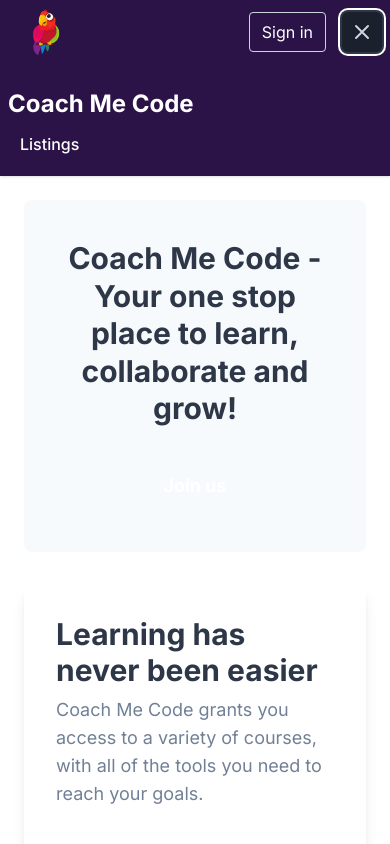
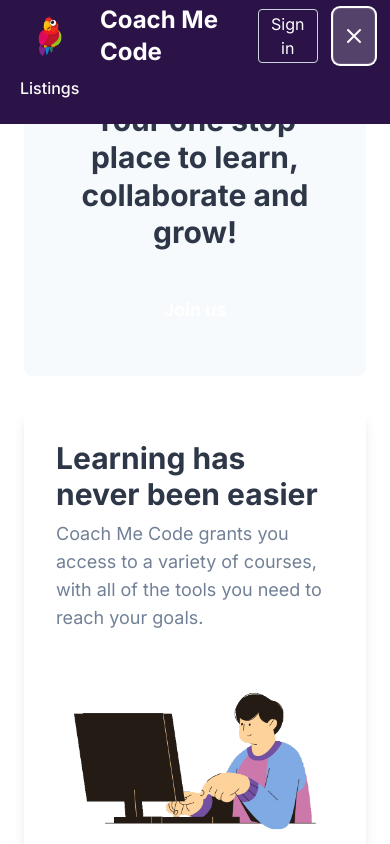
Before and after one commit to Spyabo/coach-me-code, a Next.js app: page / in a window 390 px wide. Both pictures are taken after a click on the button "Open main menu". Shown: the top 844 px of the page. Built offline with nearby package versions, Linux system fonts and the light colour scheme; no server answers.

Commit message:
fix navbar responsiveness and update pallete colors

```diff
--- a/src/app/components/Footer/Footer.tsx
+++ b/src/app/components/Footer/Footer.tsx
@@ -1,6 +1,6 @@
 export default function Footer() {
   return (
-    <footer className="z-10 py-8 x-10 px-10 text-stone-400 bg-purple-600">
+    <footer className="z-10 py-8 x-10 px-10 text-white bg-purple-800">
       <div className="container">
         <h5 className="text-lg">Coach Me Code</h5>
         <p className="mt-4 text-sm text-stone-500">
--- a/src/app/components/Navbar/Navbar.tsx
+++ b/src/app/components/Navbar/Navbar.tsx
@@ -20,10 +20,10 @@ export default function Nav() {
   return (
     <div>
       <div className="hidden md:block"></div>
-      <nav className="bg-purple-600 shadow">
-        <div className="max-w-7xl mx-auto px-4 sm:px-6 lg:px-8  text-white">
-          <div className="flex items-center justify-between h-16 py-4 md:py-0">
-            <div className="flex items-center">
+      <nav className="bg-purple-800 text-white fixed top-0 w-full py-1">
+        <div className="max-w-7xl mx-auto lg:px-7  text-white">
+          <div className="flex items-center justify-between h-16 md:px-6 px-6">
+            <div className="flex items-center justify-center">
               <a href="/">
                 <div className="flex items-center">
                   <div className="flex-grow 1">
@@ -35,7 +35,7 @@ export default function Nav() {
                     />
                   </div>
                   <div className="flex flex-wrap ">
-                    <h1 className="text-white text-3xl font-bold md:pt-0 pl-6 justify-center hidden sm:block">
+                    <h1 className="text-white text-2xl font-bold md:pt-0 pl-6 justify-center lg:text-3xl ">
                       Coach Me Code
                     </h1>
                   </div>
@@ -45,20 +45,20 @@ export default function Nav() {
                 <div className="ml-10 flex items-baseline space-x-4">
                   <a
                     href="/listings"
-                    className=" hover:bg-gray-700 text-white px-3 py-2 rounded-md text-sm font-medium"
+                    className=" hover:bg-purple-600 text-white px-3 py-2 rounded-md text-sm font-medium"
                   >
                     Listings
                   </a>
                   <a
                     href="/listings/create-listing"
-                    className=" hover:bg-gray-700 text-white px-3 py-2 rounded-md text-sm font-medium"
+                    className=" hover:bg-purple-600 text-white px-3 py-2 rounded-md text-sm font-medium"
                   >
                     Create Listing
                   </a>
                   <a
                     onClick={handleMoneyClick}
                     href={`${walletDirection}`}
-                    className="text-gray-300 hover:bg-gray-700 hover:text-white px-3 py-2 rounded-md text-sm font-medium"
+                    className="text-white hover:bg-purple-600 hover:text-white px-3 py-2 rounded-md text-sm font-medium"
                   >
                     Money
                   </a>
@@ -71,7 +71,7 @@ export default function Nav() {
                 <button
                   onClick={() => setIsOpen(!isOpen)}
                   type="button"
-                  className="bg-gray-900 inline-flex items-center justify-center p-2 rounded-md text-gray-400 hover:text-white hover:bg-gray-800 focus:outline-none focus:ring-2 focus:ring-offset-2 focus:ring-offset-gray-800 focus:ring-white"
+                  className="bg-purple-600 inline-flex items-center justify-center p-2 rounded-md text-white hover:text-white hover:bg-purple-600 focus:outline-none focus:ring-2 focus:ring-offset-1 focus:ring-offset-purple-500 focus:ring-white"
                   aria-controls="mobile-menu"
                   aria-expanded="false"
                 >
@@ -125,10 +125,7 @@ export default function Nav() {
         >
           {(ref) => (
             <div className="md:hidden" id="mobile-menu">
-              <div ref={ref} className="px-2 pt-2 pb-3 space-y-1 sm:px-3">
-                <h1 className="text-white text-2xl font-bold pt-4 md:pt-0 md:text-3xl">
-                  Coach Me Code
-                </h1>
+              <div ref={ref} className="px-2 pb-3 space-y-1 sm:px-3">
                 <a
                   href="/listings"
                   className="hover:bg-yellow-100 hover:text-gray-900 text-white block px-3 py-2 rounded-md text-base font-medium"
--- a/tailwind.config.js
+++ b/tailwind.config.js
@@ -24,12 +24,14 @@ module.exports = {
         900: "#1a202c",
       },
       purple: {
-        100: "#EDE3FF",
-        200: "#D0BDF0",
-        300: "#AF9FC9",
-        400: "#541B54",
-        500: "#D1E5E",
-        600: "#2B1347",
+        100: "#e9e7ec",
+        200: "#d4cfda",
+        300: "#bfb8c7",
+        400: "#9589a3",
+        500: "#6a597e",
+        600: "#55426b",
+        700: "#402a59",
+        800: "#2B1347",
     },
     extend: {
       backgroundImage: {
```
